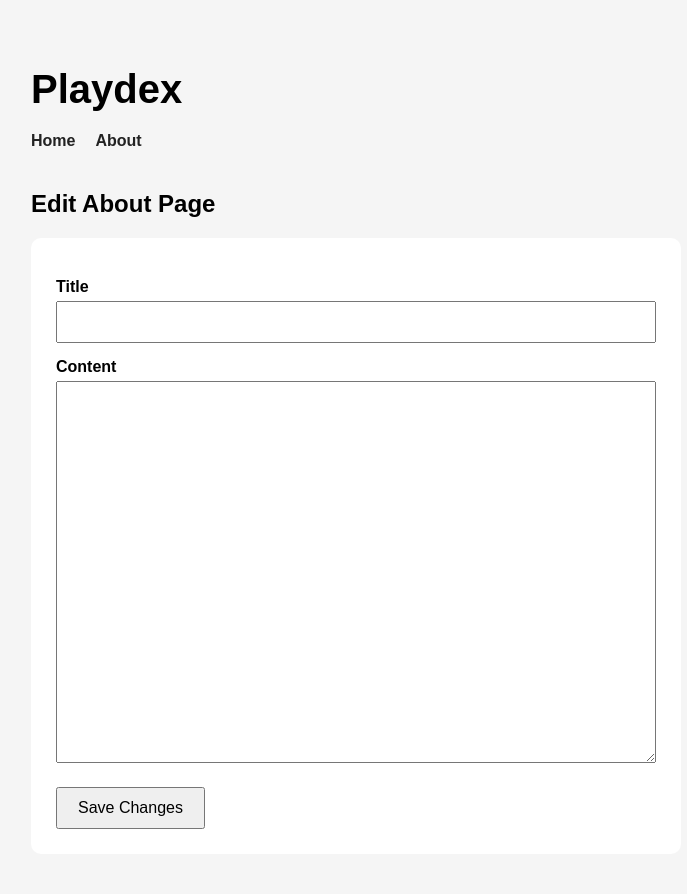
After one commit to joec-swash/Playdex, a Flask app: template templates/edit_about.html in a window 1280 px wide. The commit adds this page. Shown: the whole page, without its empty margins (159-846 px from the left). Run offline with Flask 3, Linux system fonts and the light colour scheme; the template is opened without the code that fills it, so the values that code supplies are empty.

Commit message:
Added admin about page edit

```diff
--- a/app.py
+++ b/app.py
@@ -7,7 +7,8 @@ from flask import (
     request,
     redirect,
     session,
-    url_for
+    url_for,
+    abort
 )
 
 from werkzeug.security import generate_password_hash, check_password_hash
@@ -29,6 +30,16 @@ def login_required(route):
     def wrapped(*args, **kwargs):
         if "user_id" not in session:
             return redirect(url_for("login"))
+
+        return route(*args, **kwargs)
+
+    return wrapped
+
+def admin_required(route):
+    @wraps(route)
+    def wrapped(*args, **kwargs):
+        if session.get("username") != app.config.get("ADMIN_USERNAME"):
+            return "You do not have permission to edit the About page.", 403
 
         return route(*args, **kwargs)
 
@@ -147,9 +158,54 @@ def logout():
     return redirect(url_for("login"))
 
 @app.route("/about")
+def about():
+    connection = get_connection()
+
+    about = connection.execute("""
+        SELECT *
+        FROM about_page
+        WHERE id = 1
+    """).fetchone()
+
+    connection.close()
+
+    return render_template("about.html", about=about)
+
+@app.route("/about/edit", methods=["GET", "POST"])
 @login_required
-def about():
-    return render_template("about.html")
+@admin_required
+def edit_about():
+
+    connection = get_connection()
+
+    about = connection.execute("""
+        SELECT *
+        FROM about_page
+        WHERE id = 1
+    """).fetchone()
+
+    if request.method == "POST":
+        title = request.form["title"].strip()
+        content = request.form["content"]
+
+        connection.execute("""
+            UPDATE about_page
+            SET title = ?,
+                content = ?
+            WHERE id = 1
+        """, (title, content))
+
+        connection.commit()
+        connection.close()
+
+        return redirect(url_for("about"))
+
+    connection.close()
+
+    return render_template(
+        "edit_about.html",
+        about=about
+    )
 
 
 @app.route("/")
--- a/database.py
+++ b/database.py
@@ -31,6 +31,34 @@ def create_table():
         )
     """)
 
+    connection.execute("""
+        CREATE TABLE IF NOT EXISTS about_page (
+            id INTEGER PRIMARY KEY CHECK (id = 1),
+            title TEXT NOT NULL,
+            content TEXT NOT NULL
+        )
+    """)
+
+    existing_about = connection.execute("""
+        SELECT id
+        FROM about_page
+        WHERE id = 1
+    """).fetchone()
+
+    if existing_about is None:
+        connection.execute("""
+            INSERT INTO about_page (id, title, content)
+            VALUES (?, ?, ?)
+        """, (
+            1,
+            "About Playdex",
+            """Playdex is a personal game tracking and review app.
+
+It lets you keep track of the games you've played, rate them, and write your own reviews.
+
+I made Playdex as a way to combine my interest in gaming with my interest in programming."""
+        ))
+
     # Add user_id to older Playdex databases that do not have it yet.
     columns = connection.execute("PRAGMA table_info(games)").fetchall()
 
--- a/static/style.css
+++ b/static/style.css
@@ -178,3 +178,22 @@ button {
 .about-page h3 {
     margin-top: 30px;
 }
+
+.about-content {
+    background-color: white;
+    padding: 30px;
+    border-radius: 10px;
+    white-space: pre-wrap;
+    line-height: 1.6;
+}
+
+.site-nav {
+    display: flex;
+    gap: 20px;
+    margin: 20px 0;
+}
+
+.site-nav a {
+    text-decoration: none;
+    font-weight: bold;
+}
--- /dev/null
+++ b/templates/edit_about.html
@@ -0,0 +1,55 @@
+<!DOCTYPE html>
+<html lang="en">
+<head>
+    <meta charset="UTF-8">
+    <meta name="viewport" content="width=device-width, initial-scale=1.0">
+
+    <title>Edit About - Playdex</title>
+
+    <link rel="stylesheet" href="{{ url_for('static', filename='style.css') }}">
+</head>
+
+<body>
+
+<header>
+    <h1>Playdex</h1>
+
+    <nav class="site-nav">
+        <a href="/">Home</a>
+        <a href="/about">About</a>
+    </nav>
+</header>
+
+<main>
+
+    <h2>Edit About Page</h2>
+
+    <form method="POST">
+
+        <label for="title">Title</label>
+
+        <input
+            type="text"
+            id="title"
+            name="title"
+            value="{{ about['title'] }}"
+            required
+        >
+
+        <label for="content">Content</label>
+
+        <textarea
+            id="content"
+            name="content"
+            rows="20"
+            required
+        >{{ about["content"] }}</textarea>
+
+        <button type="submit">Save Changes</button>
+
+    </form>
+
+</main>
+
+</body>
+</html>
```
Also changed, not shown: templates/about.html (+10 -33 lines).
